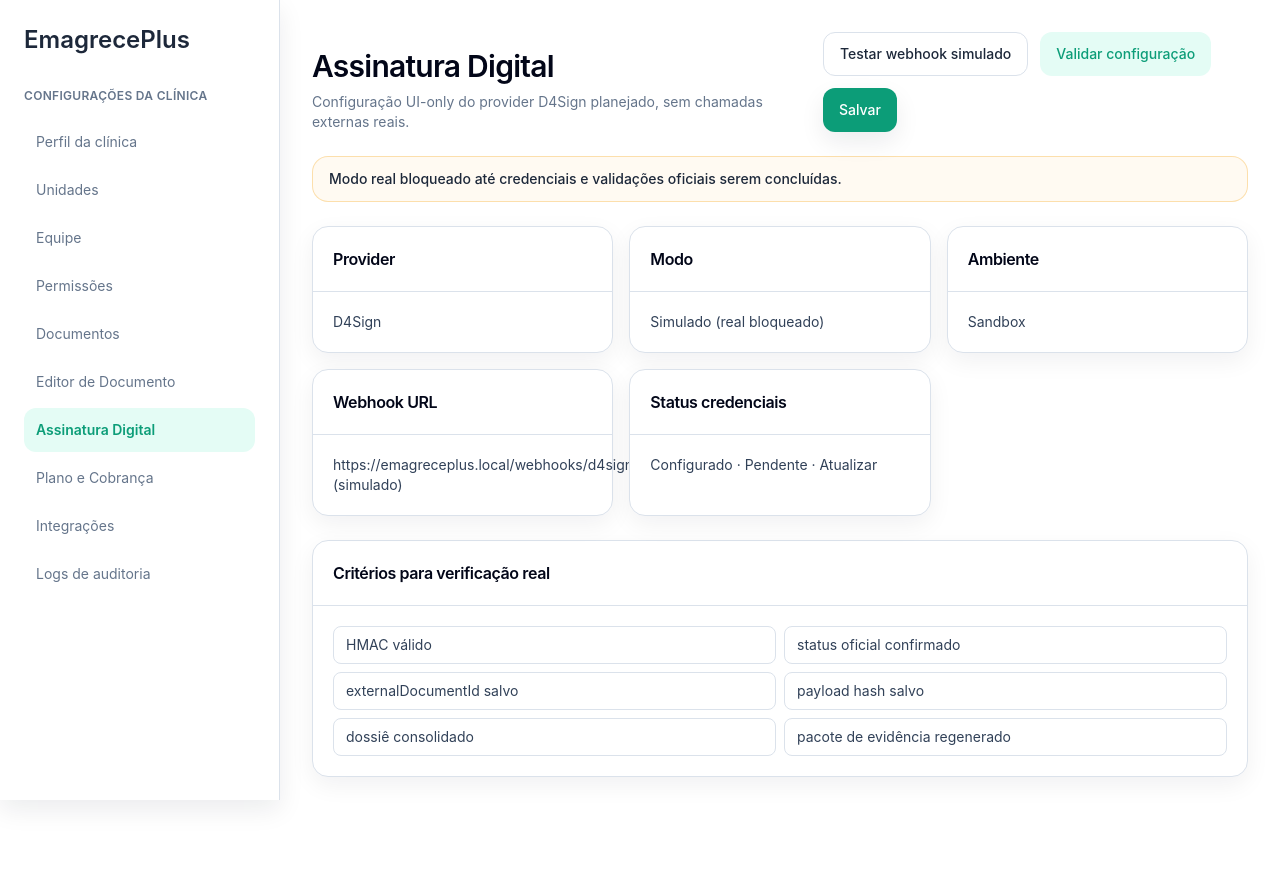
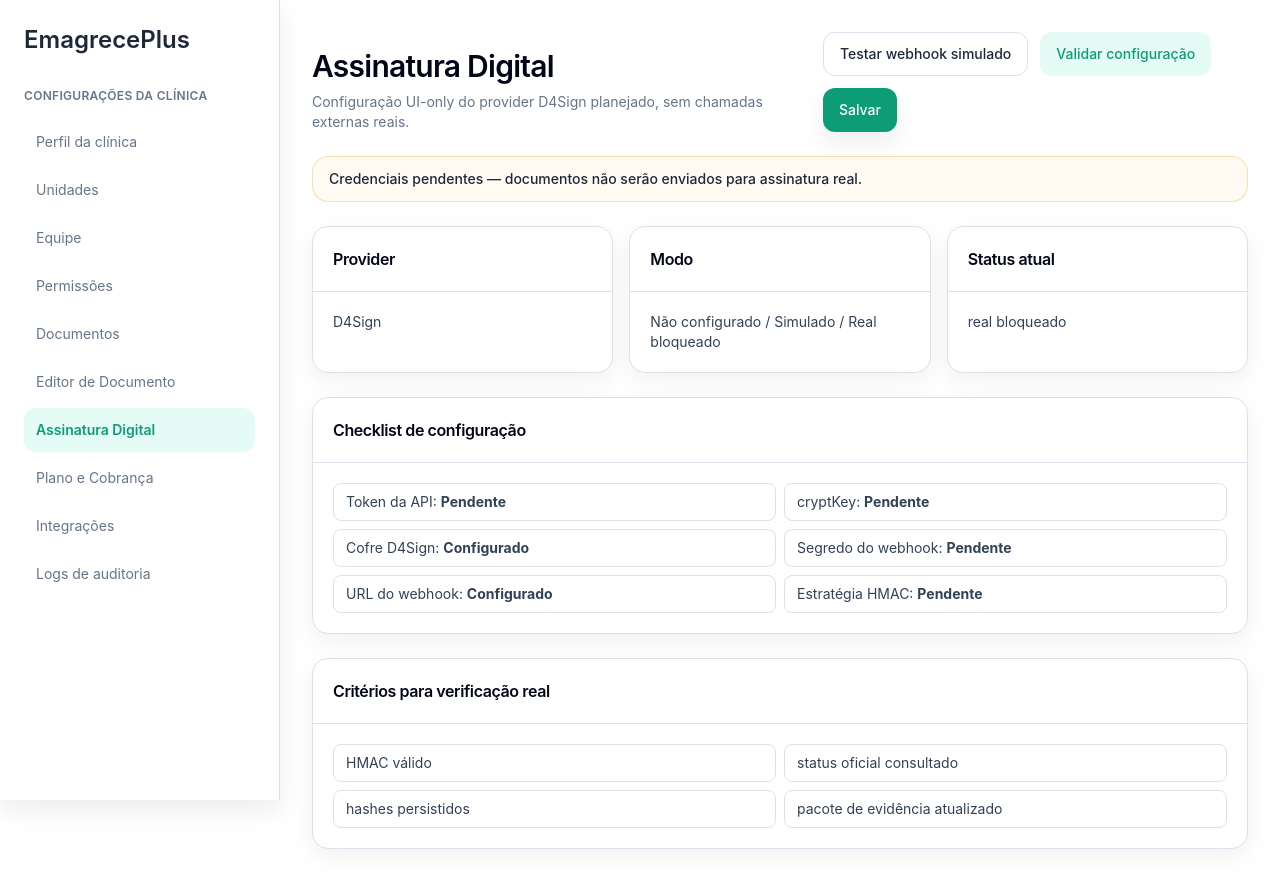
Before and after one commit to erickfroes/emagreceplus-ui-blueprint, a Next.js app: page /settings/signature in a window 1280 px wide. Before the commit the page ends 809 px from the top, so only its background shows below. Built offline with nearby package versions, Linux system fonts and the light colour scheme.

Commit message:
feat(settings): implement document editor and operational d4sign ui

```diff
--- a/src/app/settings/documents/editor/page.tsx
+++ b/src/app/settings/documents/editor/page.tsx
@@ -6,26 +6,42 @@ import { EmptyState } from "@/components/ui/EmptyState";
 import { ErrorState } from "@/components/ui/ErrorState";
 import { ForbiddenState } from "@/components/ui/ForbiddenState";
 import { LoadingState } from "@/components/ui/LoadingState";
+import { resolveUiState } from "@/data/mock/ui-states";
+import { documentEditorMock } from "@/data/mock/documents.mock";
 
-type UiState = "default" | "loading" | "empty" | "error" | "forbidden";
-const uiState: UiState = "default";
+const blockLabels = {
+  header: "Cabeçalho",
+  patient_data: "Dados do paciente",
+  free_text: "Texto livre",
+  table: "Tabela",
+  signature: "Assinatura",
+  footer: "Rodapé"
+} as const;
 
-const blocks = ["Cabeçalho", "Dados do paciente", "Texto livre", "Tabela", "Assinatura", "Rodapé"];
-const variables = ["patient.name", "patient.cpf", "clinic.name", "professional.name", "document.date"];
-
-function EditorStateView() {
-  if (uiState === "loading") return <LoadingState title="Carregando editor de documentos" />;
-  if (uiState === "empty") return <EmptyState title="Nenhum modelo disponível" description="Crie seu primeiro template para iniciar o versionamento." actionLabel="Criar modelo" />;
-  if (uiState === "error") return <ErrorState title="Falha ao carregar editor" description="O estado simulado de templates está indisponível no momento." />;
-  if (uiState === "forbidden") return <ForbiddenState title="Acesso restrito ao editor" description="Seu perfil não possui permissão para editar modelos documentais." />;
+export default async function DocumentEditorPage({ searchParams }: { searchParams?: Promise<{ state?: string }> }) {
+  const uiState = resolveUiState((await searchParams)?.state);
+  const state = uiState === "coming-soon" ? "default" : uiState;
 
   return (
+    <SettingsShell active="Editor de Documento">
+      <PageHeader
+        title="Editor de modelo documental"
+        description="Construtor UI-only de templates em canvas A4 com versionamento planejado e variáveis tipadas."
+        actions={<><Button variant="outline">Salvar rascunho</Button><Button variant="secondary">Pré-visualizar</Button><Button>Publicar versão</Button></>}
+      />
+
+      {state === "loading" && <LoadingState title="Carregando editor de documentos" />}
+      {state === "empty" && <EmptyState title="Nenhum modelo disponível" description="Crie seu primeiro template para iniciar o versionamento." actionLabel="Criar modelo" />}
+      {state === "error" && <ErrorState title="Falha ao carregar editor" description="O estado simulado de templates está indisponível no momento." />}
+      {state === "forbidden" && <ForbiddenState title="Acesso restrito ao editor" description="Seu perfil não possui permissão para editar modelos documentais." />}
+
+      {state === "default" && documentEditorMock.template ? (
         <div className="grid gap-6 xl:grid-cols-[280px_minmax(0,1fr)_320px]">
           <Card>
             <CardHeader><CardTitle>Toolbox</CardTitle></CardHeader>
             <CardContent className="space-y-2">
-          {blocks.map((b) => (
-            <button key={b} className="w-full rounded-xl border border-border bg-white px-3 py-2 text-left text-sm font-medium text-slate-700 hover:bg-primary-50">{b}</button>
+              {documentEditorMock.template.blocks.map((block) => (
+                <button key={block} className="w-full rounded-xl border border-border bg-white px-3 py-2 text-left text-sm font-medium text-slate-700 hover:bg-primary-50">{blockLabels[block]}</button>
               ))}
             </CardContent>
           </Card>
@@ -35,7 +51,7 @@ function EditorStateView() {
             <CardContent>
               <div className="mx-auto aspect-[1/1.414] w-full max-w-[680px] rounded-2xl border border-dashed border-border bg-white p-8 shadow-sm">
                 <p className="text-xs uppercase tracking-wide text-muted-foreground">Template ativo · Rascunho</p>
-            <h3 className="mt-3 text-lg font-semibold text-slate-900">Termo de acompanhamento nutricional</h3>
+                <h3 className="mt-3 text-lg font-semibold text-slate-900">{documentEditorMock.template.title}</h3>
                 <p className="mt-3 text-sm text-slate-700">Paciente: <span className="font-medium">{"{{patient.name}}"}</span> · CPF: <span className="font-medium">{"{{patient.cpf}}"}</span></p>
                 <p className="mt-4 text-sm text-slate-700">Clínica: {"{{clinic.name}}"} · Profissional: {"{{professional.name}}"}</p>
                 <div className="mt-6 rounded-xl border border-border p-4 text-sm text-slate-600">[Tabela de condutas e evolução]</div>
@@ -47,13 +63,21 @@ function EditorStateView() {
 
           <div className="space-y-6">
             <Card><CardHeader><CardTitle>Propriedades</CardTitle></CardHeader><CardContent className="space-y-3 text-sm text-slate-700"><p><span className="font-medium">Fonte:</span> Inter / 14px</p><p><span className="font-medium">Espaçamento:</span> 1.5</p><p><span className="font-medium">Visibilidade:</span> Campos clínicos ativos</p><p><span className="font-medium">Variáveis:</span> Inserção assistida</p></CardContent></Card>
-        <Card><CardHeader><CardTitle>Variáveis disponíveis</CardTitle></CardHeader><CardContent className="space-y-2 text-sm">{variables.map((v) => <p key={v} className="rounded-lg bg-primary-50 px-3 py-1.5 font-mono text-primary-800">{`{{${v}}}`}</p>)}</CardContent></Card>
-        <Card><CardHeader><CardTitle>Versionamento</CardTitle></CardHeader><CardContent className="space-y-2 text-sm text-slate-700"><p>Versão atual: <span className="font-semibold">v1.8</span></p><p>Rascunho: <span className="font-semibold">v1.9-draft</span></p><p>Última publicação: <span className="font-semibold">2026-04-30 18:20</span></p></CardContent></Card>
+            <Card>
+              <CardHeader><CardTitle>Variáveis disponíveis</CardTitle></CardHeader>
+              <CardContent className="space-y-2 text-sm">
+                {documentEditorMock.template.variables.map((variable) => (
+                  <div key={variable.key} className={`rounded-lg border px-3 py-2 ${variable.sourceStatus === "missing" ? "border-warning/40 bg-warning/10 text-warning-900" : "border-primary-100 bg-primary-50 text-primary-800"}`}>
+                    <p className="font-mono">{`{{${variable.key}}}`}</p>
+                    {variable.sourceStatus === "missing" ? <p className="text-xs">Origem não configurada no mock atual.</p> : null}
+                  </div>
+                ))}
+              </CardContent>
+            </Card>
+            <Card><CardHeader><CardTitle>Status de versão</CardTitle></CardHeader><CardContent className="space-y-2 text-sm text-slate-700"><p>Rascunho</p><p>Publicado</p><p>{documentEditorMock.template.versionLabel}</p></CardContent></Card>
           </div>
         </div>
+      ) : null}
+    </SettingsShell>
   );
 }
-
-export default function DocumentEditorPage() {
-  return <SettingsShell active="Editor de Documento"><PageHeader title="Editor de Documento" description="Construtor UI-only de templates com canvas A4 e suporte a versionamento simulado." actions={<><Button variant="outline">Salvar modelo</Button><Button variant="secondary">Pré-visualizar</Button><Button>Publicar versão</Button></>} /><EditorStateView /></SettingsShell>;
-}
--- a/src/app/settings/signature/page.tsx
+++ b/src/app/settings/signature/page.tsx
@@ -6,44 +6,49 @@ import { EmptyState } from "@/components/ui/EmptyState";
 import { ErrorState } from "@/components/ui/ErrorState";
 import { ForbiddenState } from "@/components/ui/ForbiddenState";
 import { LoadingState } from "@/components/ui/LoadingState";
+import { resolveUiState } from "@/data/mock/ui-states";
+import { d4SignSettingsMock } from "@/data/mock/integrations.mock";
 
-type UiState = "default" | "loading" | "empty" | "error" | "forbidden";
-const uiState: UiState = "default";
-
-function SignatureStateView() {
-  if (uiState === "loading") return <LoadingState title="Carregando configurações D4Sign" />;
-  if (uiState === "empty") return <EmptyState title="Sem configuração de assinatura" description="Defina o modo visual para iniciar a operação simulada." actionLabel="Configurar provider" />;
-  if (uiState === "error") return <ErrorState title="Falha na leitura da configuração" description="Não foi possível carregar o estado simulado do provider." />;
-  if (uiState === "forbidden") return <ForbiddenState title="Acesso restrito à assinatura digital" />;
+export default async function SignatureSettingsPage({ searchParams }: { searchParams?: Promise<{ state?: string }> }) {
+  const uiState = resolveUiState((await searchParams)?.state);
+  const state = uiState === "coming-soon" ? "default" : uiState;
 
   return (
+    <SettingsShell active="Assinatura Digital">
+      <PageHeader title="Assinatura Digital" description="Configuração UI-only do provider D4Sign planejado, sem chamadas externas reais." actions={<><Button variant="outline">Testar webhook simulado</Button><Button variant="secondary">Validar configuração</Button><Button>Salvar</Button></>} />
+
+      {state === "loading" && <LoadingState title="Carregando configurações D4Sign" />}
+      {state === "empty" && <EmptyState title="Sem configuração de assinatura" description="Defina o modo visual para iniciar a operação simulada." actionLabel="Configurar provider" />}
+      {state === "error" && <ErrorState title="Falha na leitura da configuração" description="Não foi possível carregar o estado simulado do provider." />}
+      {state === "forbidden" && <ForbiddenState title="Acesso restrito à assinatura digital" />}
+
+      {state === "default" ? (
         <div className="space-y-6">
-      <div className="rounded-2xl border border-warning/30 bg-warning/5 px-4 py-3 text-sm font-medium text-warning-900">Modo real bloqueado até credenciais e validações oficiais serem concluídas.</div>
+          <div className="rounded-2xl border border-warning/30 bg-warning/5 px-4 py-3 text-sm font-medium text-warning-900">Credenciais pendentes — documentos não serão enviados para assinatura real.</div>
+
           <div className="grid gap-4 md:grid-cols-2 xl:grid-cols-3">
-        {[["Provider", "D4Sign"],["Modo", "Simulado (real bloqueado)"],["Ambiente", "Sandbox"],["Webhook URL", "https://emagreceplus.local/webhooks/d4sign (simulado)"],["Status credenciais", "Configurado · Pendente · Atualizar"]].map(([k,v]) => <Card key={k}><CardHeader><CardTitle>{k}</CardTitle></CardHeader><CardContent className="text-sm text-slate-700">{v}</CardContent></Card>)}
+            <Card><CardHeader><CardTitle>Provider</CardTitle></CardHeader><CardContent className="text-sm text-slate-700">{d4SignSettingsMock.provider}</CardContent></Card>
+            <Card><CardHeader><CardTitle>Modo</CardTitle></CardHeader><CardContent className="text-sm text-slate-700">Não configurado / Simulado / Real bloqueado</CardContent></Card>
+            <Card><CardHeader><CardTitle>Status atual</CardTitle></CardHeader><CardContent className="text-sm text-slate-700">{d4SignSettingsMock.mode}</CardContent></Card>
           </div>
+
+          <Card>
+            <CardHeader><CardTitle>Checklist de configuração</CardTitle></CardHeader>
+            <CardContent className="grid gap-2 text-sm text-slate-700 md:grid-cols-2">
+              {d4SignSettingsMock.credentials.map((credential) => (
+                <p key={credential.field} className="rounded-lg border border-border px-3 py-2">{credential.label}: <strong>{credential.status}</strong></p>
+              ))}
+            </CardContent>
+          </Card>
+
           <Card>
             <CardHeader><CardTitle>Critérios para verificação real</CardTitle></CardHeader>
             <CardContent className="grid gap-2 text-sm text-slate-700 md:grid-cols-2">
-          {[
-            "HMAC válido",
-            "status oficial confirmado",
-            "externalDocumentId salvo",
-            "payload hash salvo",
-            "dossiê consolidado",
-            "pacote de evidência regenerado"
-          ].map((item) => <p key={item} className="rounded-lg border border-border px-3 py-2">{item}</p>)}
+              {d4SignSettingsMock.verificationCriteria.map((item) => <p key={item} className="rounded-lg border border-border px-3 py-2">{item}</p>)}
             </CardContent>
           </Card>
         </div>
-  );
-}
-
-export default function SignatureSettingsPage() {
-  return (
-    <SettingsShell active="Assinatura Digital">
-      <PageHeader title="Assinatura Digital" description="Configuração UI-only do provider D4Sign planejado, sem chamadas externas reais." actions={<><Button variant="outline">Testar webhook simulado</Button><Button variant="secondary">Validar configuração</Button><Button>Salvar</Button></>} />
-      <SignatureStateView />
+      ) : null}
     </SettingsShell>
   );
 }
--- a/src/contracts/documents.ts
+++ b/src/contracts/documents.ts
@@ -32,3 +32,25 @@ export interface DocumentDetailDto {
 
 export type DocumentAction = "create" | "send_for_signature" | "void" | "download";
 export type DocumentModal = "new_document" | "signature_status" | "confirm_void";
+
+export type DocumentTemplateBlockType = "header" | "patient_data" | "free_text" | "table" | "signature" | "footer";
+
+export interface DocumentTemplateVariable {
+  key: "patient.name" | "patient.cpf" | "professional.name" | "clinic.name" | "document.date";
+  label: string;
+  sourceStatus: "configured" | "missing";
+}
+
+export interface DocumentEditorTemplate {
+  id: string;
+  title: string;
+  status: "draft" | "published";
+  versionLabel: string;
+  blocks: DocumentTemplateBlockType[];
+  variables: DocumentTemplateVariable[];
+}
+
+export interface DocumentEditorDto {
+  state: UiState;
+  template: DocumentEditorTemplate | null;
+}
--- a/src/contracts/integrations.ts
+++ b/src/contracts/integrations.ts
@@ -1,4 +1,29 @@
+import type { UiState } from "./common";
+
 export interface IntegrationProviderStatus {
   provider: "d4sign" | "asaas";
   status: "não configurado" | "simulado";
 }
+
+export type D4SignMode = "não configurado" | "simulado" | "real bloqueado";
+
+export interface D4SignCredentialStatus {
+  field:
+    | "apiToken"
+    | "cryptKey"
+    | "safeVault"
+    | "webhookSecret"
+    | "webhookUrl"
+    | "hmacStrategy";
+  label: string;
+  status: "Configurado" | "Pendente";
+}
+
+export interface D4SignSettingsDto {
+  state: UiState;
+  provider: "D4Sign";
+  mode: D4SignMode;
+  credentials: D4SignCredentialStatus[];
+  checklist: string[];
+  verificationCriteria: string[];
+}
--- /dev/null
+++ b/src/data/mock/integrations.mock.ts
@@ -0,0 +1,29 @@
+import type { D4SignSettingsDto } from "@/contracts/integrations";
+
+export const d4SignSettingsMock: D4SignSettingsDto = {
+  state: "default",
+  provider: "D4Sign",
+  mode: "real bloqueado",
+  credentials: [
+    { field: "apiToken", label: "Token da API", status: "Pendente" },
+    { field: "cryptKey", label: "cryptKey", status: "Pendente" },
+    { field: "safeVault", label: "Cofre D4Sign", status: "Configurado" },
+    { field: "webhookSecret", label: "Segredo do webhook", status: "Pendente" },
+    { field: "webhookUrl", label: "URL do webhook", status: "Configurado" },
+    { field: "hmacStrategy", label: "Estratégia HMAC", status: "Pendente" }
+  ],
+  checklist: [
+    "Token da API",
+    "cryptKey",
+    "Cofre D4Sign",
+    "Segredo do webhook",
+    "URL do webhook",
+    "Estratégia HMAC"
+  ],
+  verificationCriteria: [
+    "HMAC válido",
+    "status oficial consultado",
+    "hashes persistidos",
+    "pacote de evidência atualizado"
+  ]
+};
```
Also changed, not shown: src/data/mock/documents.mock.ts (+19 -1 lines). Lines whose indentation alone changed are shown as unchanged.
